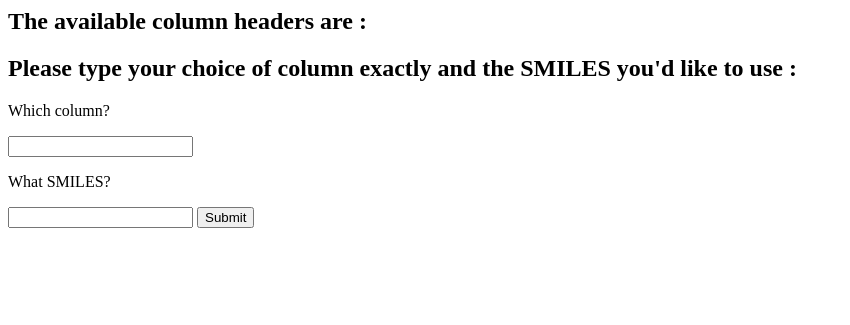
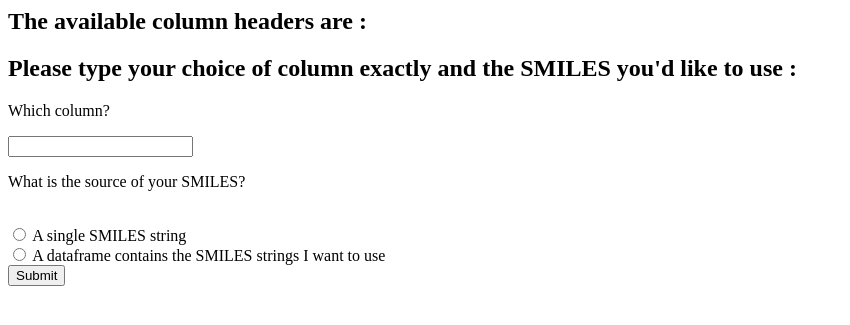
Before and after one commit to pthomson88/drug_design, a Flask app: template templates/choose_column_form.html in a window 1280 px wide. Shown: the top 325 px of the page, without its empty margins (0-850 px from the left). Run offline with Flask 2, Linux system fonts and the light colour scheme; the template is opened without the code that fills it, so the values that code supplies are empty.

Commit message:
Pipeline functionality implemented

```diff
--- a/main.py
+++ b/main.py
@@ -3,6 +3,7 @@ from drug_design.similarity import run_similarity
 from drug_design.gsheet_store import gsheet_store
 from drug_design.datasets.DataSets import DataSet
 from drug_design.save_load import load_obj, save_obj
+from drug_design.key_increment import key_increment, get_shifted_key
 import pandas as pd
 import drug_design
 
@@ -41,25 +42,65 @@ def load_data_form():
 def do_things():
     key = request.form['dataset_choice']
     save_obj(key, 'tmp_key')
+    #We need to load the data to show the headers
     loaded_data = load_data(key)
     headers = loaded_data[key].headers
+    #The pipeline is an object that can be save that will ultimately determine the operation
+    #At first it only includes the key but we will build it based on user instruction
+    pipeline = {"source_key" : key }
+    save_obj(pipeline, 'tmp_pipeline')
     return render_template('choose_column_form.html', Columns = headers)
 
 #Similarity score
-@app.route('/do_things/sim_results', methods=['POST'])
+@app.route('/do_things/sim_smiles/', methods=['POST'])
 def similarity_score_page():
 
-    key = load_obj('tmp_key')
     header = request.form['column_choice']
-    SMILES = request.form['Smiles']
-    dataset = load_data(key)
+    pipeline = load_obj('tmp_pipeline')
+    sim_key = key_increment("similarity_score",**pipeline)
 
+    #The pipeline is updated with the sim_key kept unique by an inreasing integer
+    pipeline[sim_key] = header
+    save_obj(pipeline, 'tmp_pipeline')
+
+    if request.form["what_smiles"] == "single_smiles":
+        return render_template('text_entry.html')
+
+    elif request.form["what_smiles"] == "dataframe_smiles":
+        url_dict = load_obj('url_dict')
+        return render_template('load_data_form.html', Datafile = url_dict)
+
+
+@app.route('/do_things/sim_smiles/single/', methods=['POST'])
+def similarity_score_page_single():
+
+    SMILES = request.form["Smiles"]
     mol_reference = {"SMILES" : SMILES}
-    dataset[key].dataframe = run_similarity(dataset[key].dataframe,header,**mol_reference)
 
-    return dataset[key].dataframe.to_html()
+    pipeline = load_obj('tmp_pipeline')
+    new_entry = key_increment("single_smiles",**pipeline)
+
+    pipeline[new_entry] = mol_reference
+    save_obj(pipeline, 'tmp_pipeline')
+
+    return render_template("run_pipeline.html", Pipeline = pipeline)
+
+@app.route('/do_things/results', methods = ['POST'])
+def show_results():
+    pipeline = load_obj('tmp_pipeline')
+    ds_key = pipeline["source_key"]
+    dataset = load_data(ds_key)
+
+    for key in pipeline:
+        if "similarity_score" in key:
+            header = pipeline[key]
+            next_key = get_shifted_key(pipeline,key,1)
+            mol_reference = pipeline[next_key]
+            dataset[ds_key].dataframe = run_similarity(dataset[ds_key].dataframe,header,**mol_reference)
+    #Now there is an option to be redirected to choices to add to the pipeline
+
+    return dataset[ds_key].dataframe.to_html()
     #print(dataframes[ds_key].headers)
-
 
 #@app.route('/', methods=['POST'])
 #def my_form_post():
--- a/templates/choose_column_form.html
+++ b/templates/choose_column_form.html
@@ -13,7 +13,10 @@ Please type your choice of column exactly and the SMILES you'd like to use :
 <form action = "{{ url_for('similarity_score_page')}}" name = "dataset list" method = "POST">
   <p>Which column?</p>
   <input name="column_choice">
-  <p>What SMILES?</p>
-  <input name="Smiles">
-  <input type="submit">
+  <p>What is the source of your SMILES?</p><br>
+  <input type="radio" id="Smiles_1" name="what_smiles" value="single_smiles">
+  <label for="single_smiles">A single SMILES string</label><br>
+  <input type="radio" id="Smiles_2" name="what_smiles" value="dataframe_smiles">
+  <label for="dataframe_smiles">A dataframe contains the SMILES strings I want to use</label>
+  <div><input type="submit"></div>
 </form>
--- /dev/null
+++ b/templates/text_entry.html
@@ -0,0 +1,5 @@
+<form action = "{{ url_for('similarity_score_page_single')}}" method="POST">
+    <p>Please enter the SMILES you'd like to compare your source to</p>
+    <input name="Smiles">
+    <div><input type="submit"></div>
+</form>
```
Also changed, not shown: drug_design/key_increment.py (added, +31 -0 lines), templates/run_pipeline.html (added, +8 -0 lines), 1 other file.
